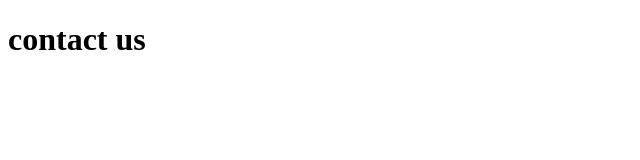
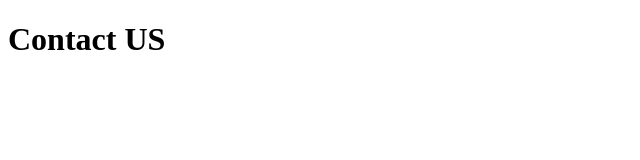
Before and after one commit to chicoumbetov/nextjs-movieapp, a Next.js app: page /contact in a window 1280 px wide. Shown: the top 160 px of the page, without its empty margins (0-640 px from the left). Built offline with nearby package versions, Linux system fonts and the light colour scheme.

Commit message:
:construction: Contact page

```diff
--- a/pages/contact.tsx
+++ b/pages/contact.tsx
@@ -1,7 +1,10 @@
+import Meta from "../components/Meta";
+
 const contact = () => {
   return (
     <div className="text-center mt-20">
-      <h1 className="text-4xl font-bold">contact us</h1>
+      <Meta title="Contact Us" />
+      <h1 className="text-4xl font-bold">Contact US</h1>
     </div>
   );
 };
```
